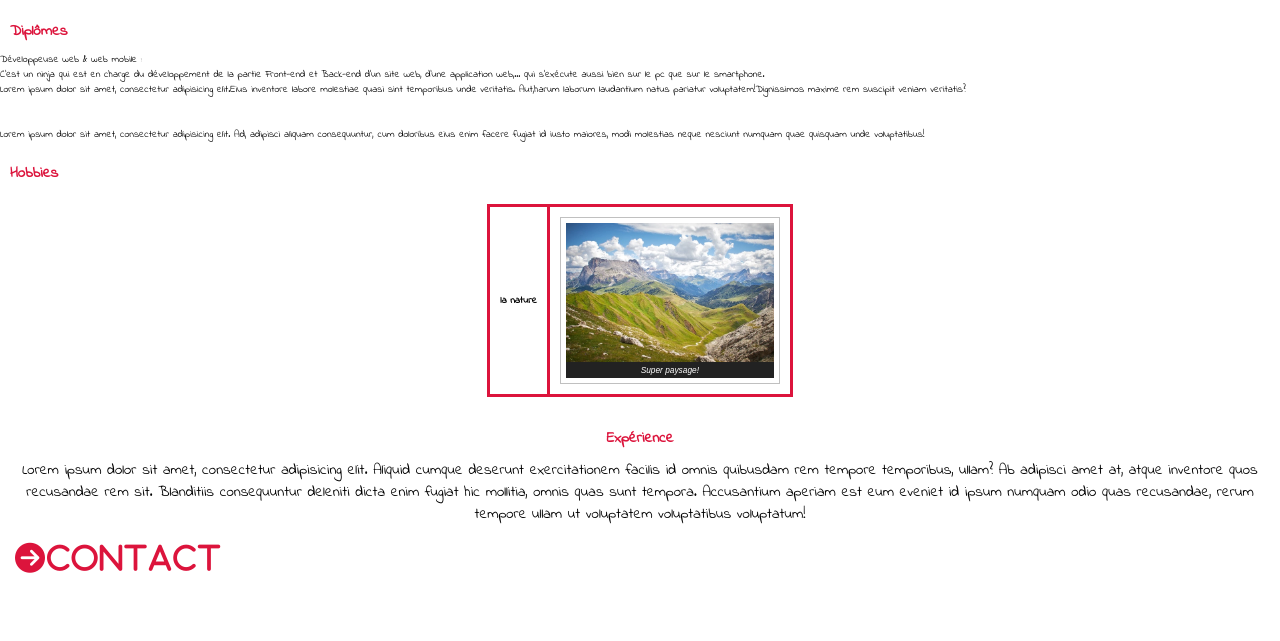
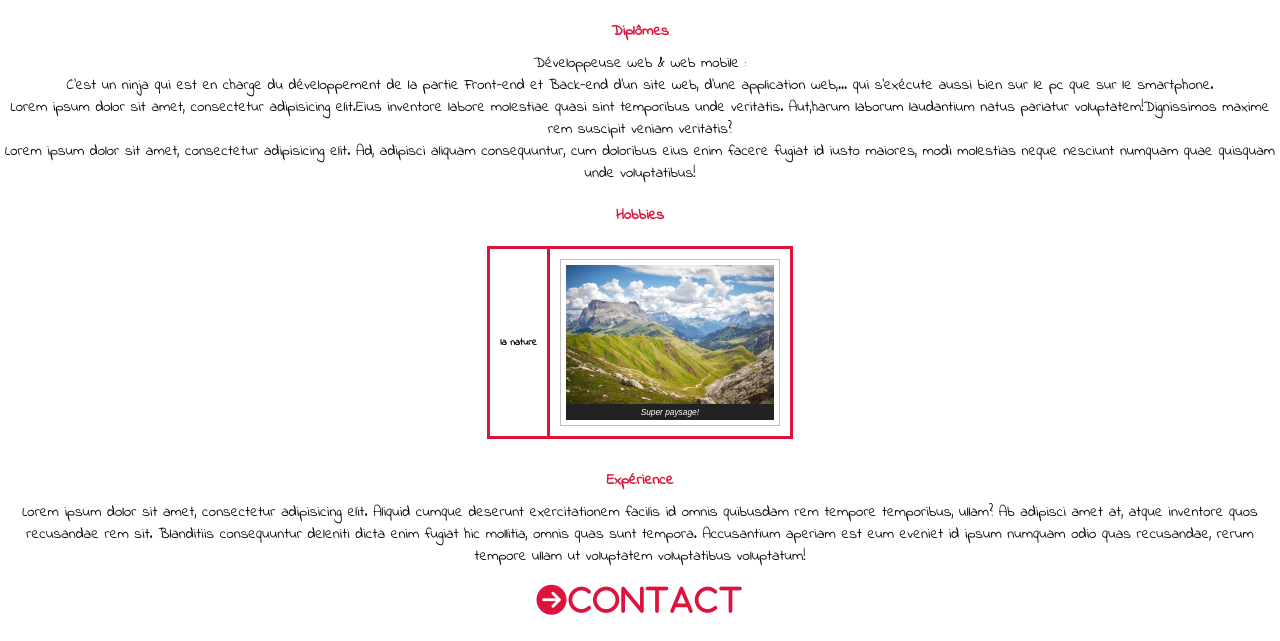
Before and after one commit to Elogeek/cv2021, a PHP site: page / in a window 1280 px wide. Shown: the part 231-872 px from the top of the page. Before the commit the page ends 804 px from the top, so only its background shows below. Run offline with PHP 8.4, Linux system fonts and the light colour scheme; lists and menus that the app fills with data are empty; some libraries are stand-ins or nearby versions.

Commit message:
Update style.css

```diff
--- a/asset/css/style.css
+++ b/asset/css/style.css
@@ -60,12 +60,12 @@
     font-size: 15px;
 }
 
-aside {
+section {
     text-align: center;
     font-size: 10px;
 }
 
-aside li {
+section li {
     list-style-type: none;
     font-size: 15px;
 }
```
